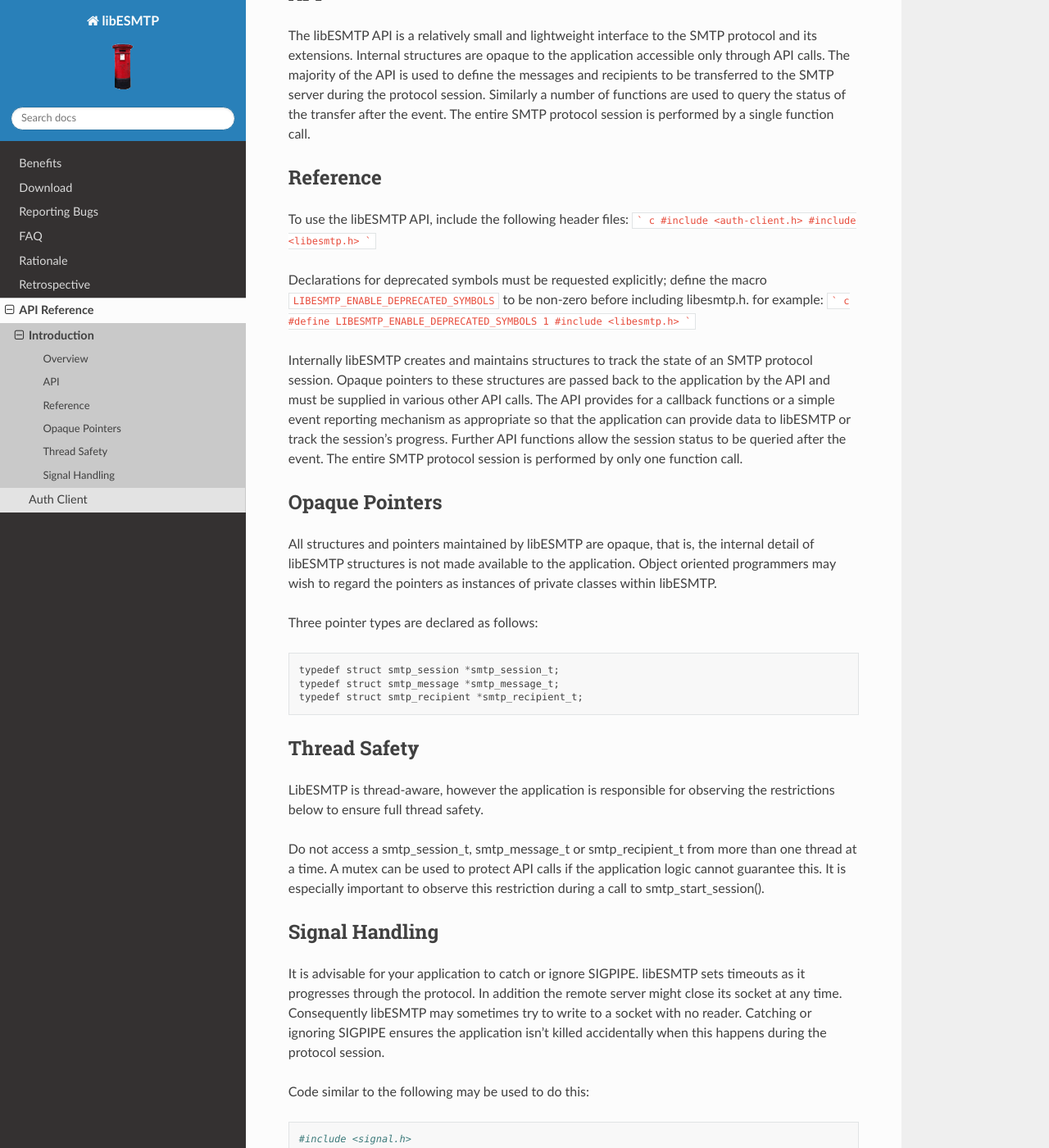
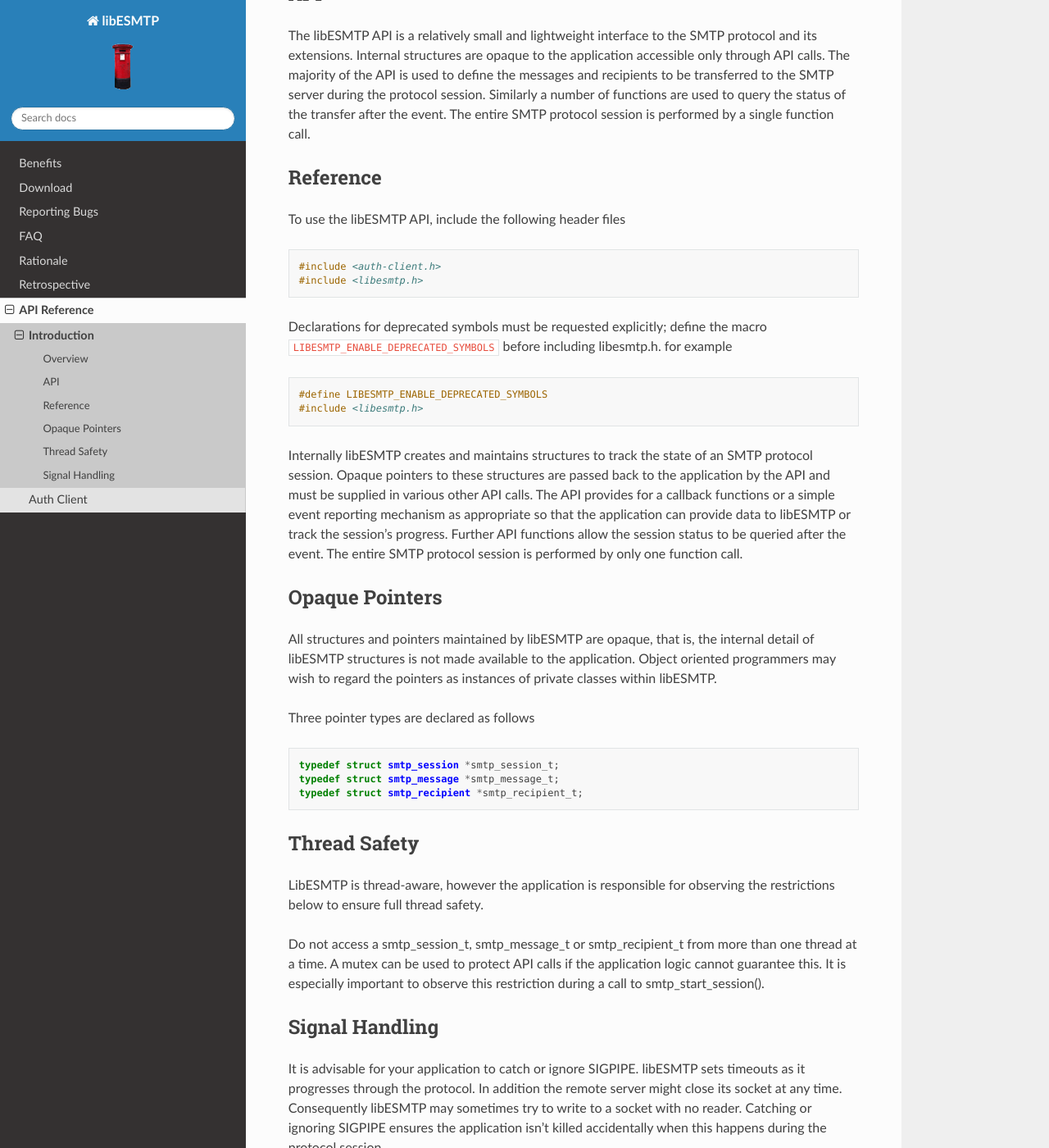
Before and after one commit to libesmtp/libESMTP, a Sphinx documentation site: the page built from docs/introduction.rst, in a window 1280 px wide and 1400 px high, scrolled down 888 px. Shown: the whole window at 82% size. Built offline with Sphinx 7.4.7 and the Read the Docs theme 2.0.0, drawn with Linux system fonts in a browser that asks for light colours; pages that are not in the unit, such as notebooks, are missing from menus; some of the changed text lies outside the part shown.

Commit message:
Fix the code blocks

````diff
--- a/docs/introduction.rst
+++ b/docs/introduction.rst
@@ -51,19 +51,22 @@
 Reference
 ---------
 
-To use the libESMTP API, include the following header files:
-``` c
-#include <auth-client.h>
-#include <libesmtp.h>
-```
+To use the libESMTP API, include the following header files
+
+.. code-block:: c
+
+    #include <auth-client.h>
+    #include <libesmtp.h>
 
 Declarations for deprecated symbols must be requested explicitly; define the
-macro ``LIBESMTP_ENABLE_DEPRECATED_SYMBOLS`` to be non-zero before including
-libesmtp.h. for example:
-``` c
-#define LIBESMTP_ENABLE_DEPRECATED_SYMBOLS 1
-#include <libesmtp.h>
-```
+macro ``LIBESMTP_ENABLE_DEPRECATED_SYMBOLS`` before including
+libesmtp.h. for example
+
+.. code-block:: c
+
+    #define LIBESMTP_ENABLE_DEPRECATED_SYMBOLS
+    #include <libesmtp.h>
+
 
 Internally libESMTP creates and maintains structures to track the state of
 an SMTP protocol session.  Opaque pointers to these structures are passed
@@ -82,7 +85,9 @@
 application.  Object oriented programmers may wish to regard the pointers
 as instances of private classes within libESMTP.
 
-Three pointer types are declared as follows::
+Three pointer types are declared as follows
+
+.. code-block:: c
 
     typedef struct smtp_session *smtp_session_t;
     typedef struct smtp_message *smtp_message_t;
@@ -109,7 +114,9 @@
 SIGPIPE ensures the application isn't killed accidentally when this happens
 during the protocol session.
 
-Code similar to the following may be used to do this::
+Code similar to the following may be used to do this
+
+.. code-block:: c
 
    #include <signal.h>
 
````
